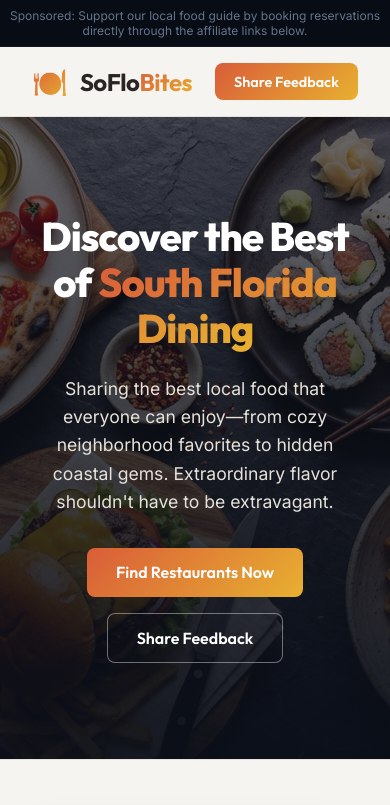
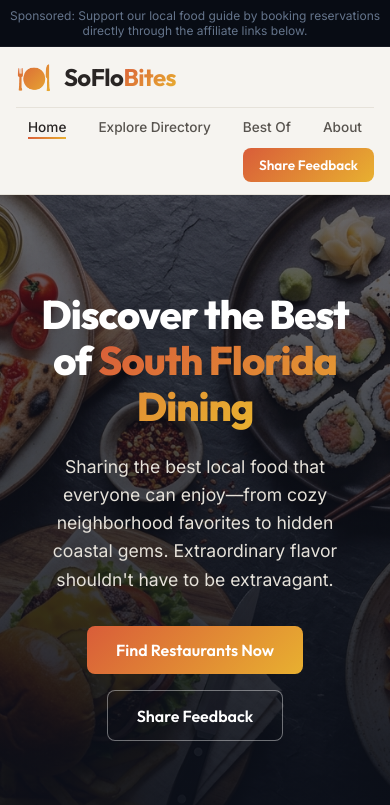
Before and after one commit to soflobites/SoFloBites-Site, a website: page index.html in a window 390 px wide. Shown: the top 805 px of the page. Drawn offline with Linux system fonts and the light colour scheme.

Commit message:
Add files via upload

```diff
--- a/styles.css
+++ b/styles.css
@@ -1166,8 +1166,56 @@ footer {
         grid-column: span 1;
     }
 
+    header {
+        padding: 0.75rem 1rem;
+    }
+
+    .nav-container {
+        display: grid;
+        grid-template-columns: auto auto;
+        justify-content: space-between;
+        align-items: center;
+        gap: 0.75rem 0;
+    }
+
+    .logo {
+        grid-column: 1;
+    }
+
+    .suggest-btn-nav {
+        grid-column: 2;
+        padding: 0.5rem 1rem;
+        font-size: 0.85rem;
+    }
+
+    nav {
+        grid-column: 1 / span 2;
+        width: 100%;
+        display: flex;
+        justify-content: center;
+        border-top: 1px solid var(--border-color);
+        padding-top: 0.5rem;
+    }
+
     .nav-links {
-        display: none; /* simple responsive navigation, toggleable in JS if expanded */
+        display: flex;
+        justify-content: space-around;
+        width: 100%;
+        gap: 0.5rem;
+        padding: 0;
+        margin: 0;
+        list-style: none;
+    }
+
+    .nav-link a {
+        font-size: 0.85rem;
+        padding: 0.25rem 0;
+    }
+
+    .suggest-section {
+        padding: 1.5rem;
+        margin: 3rem 1rem 0 1rem;
+        border-radius: var(--border-radius-md);
     }
 }
 
```
